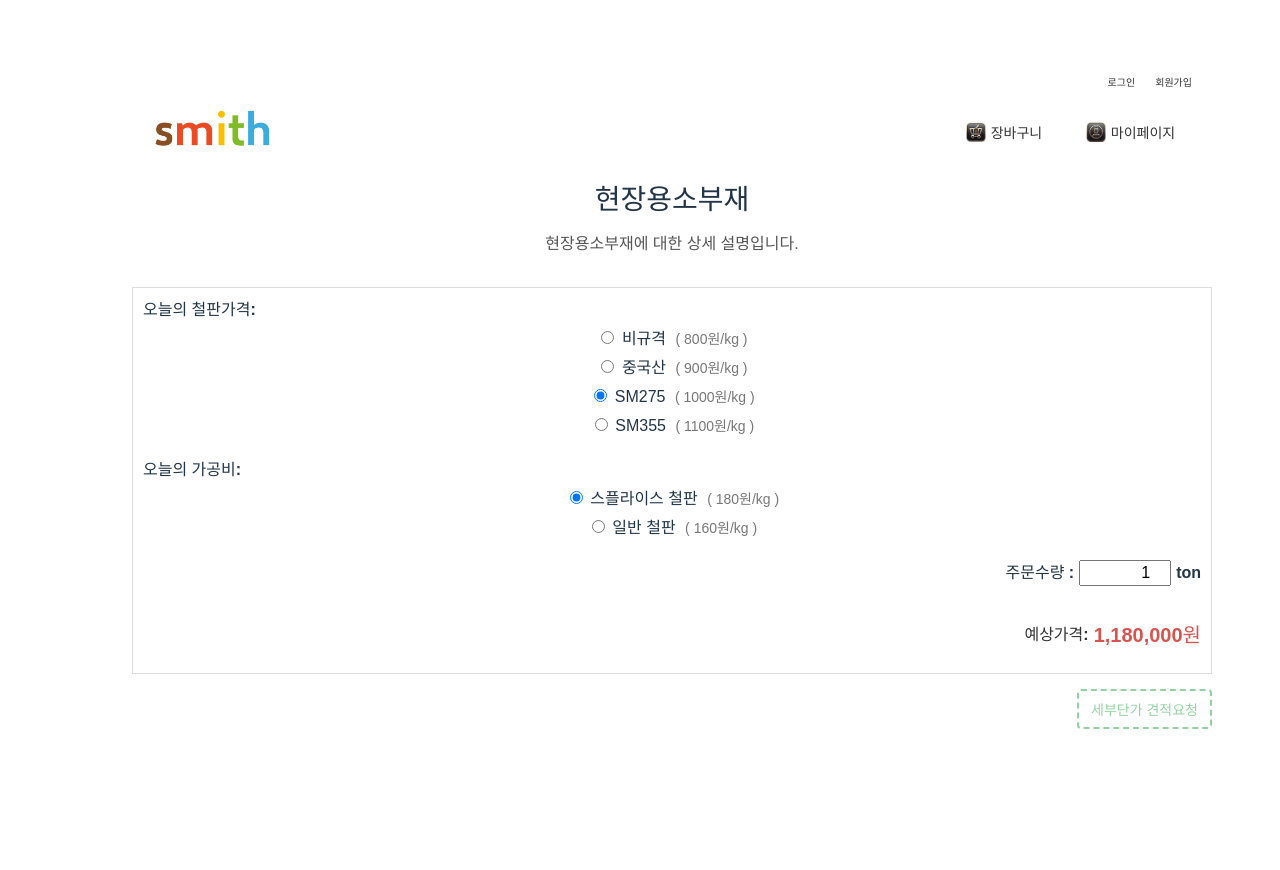
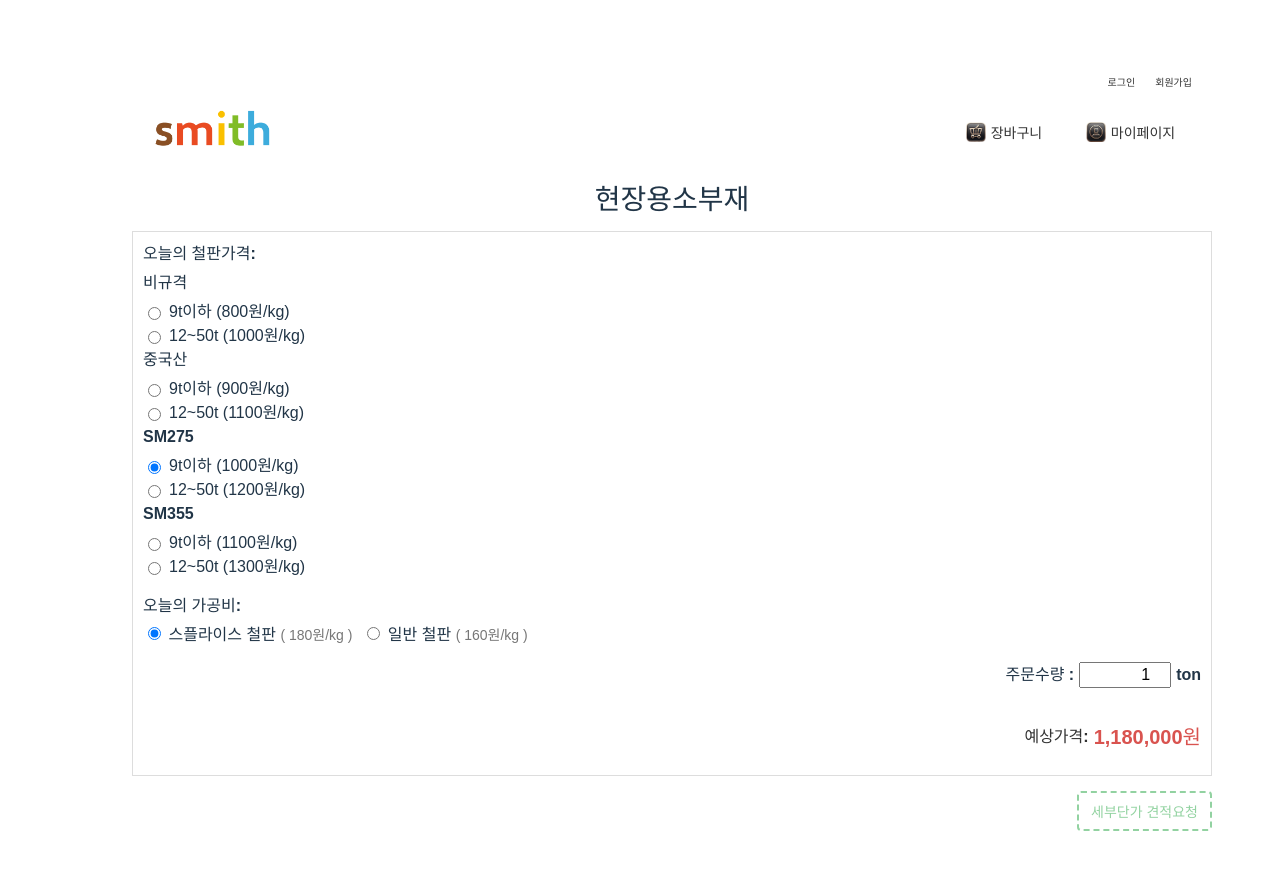
Before and after one commit to Agrain7/Smith-Frontend, a Vue app: page /product/1 in a window 1280 px wide. Shown: the top 870 px of the page. Before the commit the page ends 813 px from the top, so only its background shows below. Built offline with nearby package versions, Linux system fonts and the light colour scheme; no server answers.

Commit message:
디테일페이지 업데이트2

```diff
--- a/src/components/ProductDetail.vue
+++ b/src/components/ProductDetail.vue
@@ -1,37 +1,35 @@
 <template>
   <div class="product-detail">
-    <!-- 왼쪽 영역: 이미지 제거 -->
-
     <!-- 오른쪽 영역: 제품 정보 및 액션 영역 -->
     <div class="right-side">
-      <!-- 중앙 섹션: 제품명, 설명 -->
+      <!-- 중앙 섹션: 제품명만 표시 -->
       <div class="middle-section">
         <h1 class="product-name">{{ product.name }}</h1>
-        <p class="product-description">{{ product.description }}</p>
       </div>
 
-      <!-- 주문 정보 섹션 (두 그룹: 철판가격 선택 및 가공비 선택) -->
+      <!-- 주문 정보 섹션 -->
       <div class="order-info">
-        <!-- 재료 선택 영역: 오늘의 철판가격 -->
+        <!-- 오늘의 철판가격 영역 -->
         <div class="order-left">
           <p class="price-title">오늘의 철판가격:</p>
           <div class="material-selection">
-            <label>
-              <input type="radio" value="비규격" v-model="selectedMaterial" />
-              비규격 <span class="material-price">( {{ priceConfig["비규격"]["9t이하"] }}원/kg )</span>
-            </label>
-            <label>
-              <input type="radio" value="중국산" v-model="selectedMaterial" />
-              중국산 <span class="material-price">( {{ priceConfig["중국산"]["9t이하"] }}원/kg )</span>
-            </label>
-            <label>
-              <input type="radio" value="SM275" v-model="selectedMaterial" />
-              SM275 <span class="material-price">( {{ priceConfig["SM275"]["9t이하"] }}원/kg )</span>
-            </label>
-            <label>
-              <input type="radio" value="SM355" v-model="selectedMaterial" />
-              SM355 <span class="material-price">( {{ priceConfig["SM355"]["9t이하"] }}원/kg )</span>
-            </label>
+            <div class="material-options">
+              <!-- 반복: 각 재료 그룹 -->
+              <div v-for="material in materials" :key="material" class="material-group">
+                <span class="material-label">{{ material }}</span>
+                <div class="weight-options">
+                  <!-- 각 재료별 두 무게 카테고리 -->
+                  <label v-for="weight in weightCategories" :key="material + '_' + weight">
+                    <input type="radio"
+                           :value="material + '_' + weight"
+                           v-model="selectedMaterialOption" />
+                    <span>
+                      {{ weight }} ({{ priceConfig[material][weight] }}원/kg)
+                    </span>
+                  </label>
+                </div>
+              </div>
+            </div>
           </div>
         </div>
 
@@ -50,7 +48,7 @@
           </div>
         </div>
 
-        <!-- 오른쪽 영역: 주문수량 및 가격 -->
+        <!-- 주문 수량 및 예상 가격 영역 -->
         <div class="order-right">
           <div class="quantity-input">
             <span>주문수량 :</span>
@@ -75,7 +73,7 @@
       </div>
     </div>
 
-    <!-- 모달 컴포넌트 (로그인 상태라면 열림) -->
+    <!-- 모달 컴포넌트 (로그인 상태일 때 표시) -->
     <EstimateRequestModal
       v-if="showEstimateModal"
       :userData="currentUserData"
@@ -96,7 +94,7 @@ export default {
   },
   data() {
     return {
-      // 제품 목록은 그대로 유지 (필요한 경우 업데이트)
+      // 제품 목록 (이미지 등은 그대로 유지)
       products: {
         '현장용소부재': {
           image: product1,
@@ -114,26 +112,34 @@ export default {
           description: '브라켓에 대한 상세 설명입니다.'
         }
       },
-      selectedMaterial: 'SM275',          // 재료 선택 (기본값)
-      selectedProcessingFee: '스플라이스 철판',  // 가공비 선택 (기본값)
+      // 재료 선택: material과 무게 카테고리 결합 (예: "SM275_9t이하")
+      selectedMaterialOption: 'SM275_9t이하',
+      // 가공비 선택: 기본값
+      selectedProcessingFee: '스플라이스 철판',
       quantity: 1,
       showEstimateModal: false,
+      // 반복용 배열
+      materials: ["비규격", "중국산", "SM275", "SM355"],
+      weightCategories: ["9t이하", "12~50t"],
     }
   },
   computed: {
-    // Vuex 스토어의 가격 설정 값을 가져옴
+    // Vuex 스토어에서 가격 설정 값을 가져옴
     priceConfig() {
       return this.$store.state.priceConfig;
     },
-    // 제품 정보는 그대로 사용 (이미지 제외)
+    // 제품 정보: 이미지 제외하고 제품명만 사용 (설명 제거)
     product() {
       const productId = this.$route.params.productId;
       const baseProduct = this.products[productId] || this.products['현장용소부재'];
       return baseProduct;
     },
     computedPrice() {
-      // 여기서는 기본적으로 '9t이하' 가격을 사용한다고 가정
-      const materialPrice = this.priceConfig[this.selectedMaterial]["9t이하"] || 0;
+      // selectedMaterialOption 형식: "SM275_9t이하"
+      const parts = this.selectedMaterialOption.split('_');
+      const material = parts[0];
+      const weight = parts[1];
+      const materialPrice = this.priceConfig[material][weight] || 0;
       const processingFee = this.priceConfig.processingFee[this.selectedProcessingFee] || 0;
       return (materialPrice + processingFee) * 1000 * this.quantity;
     },
@@ -184,8 +190,6 @@ export default {
   box-sizing: border-box;
   font-family: 'Noto Sans KR', sans-serif;
 }
-/* 왼쪽 이미지 영역 제거하므로 .left-side 관련 스타일은 삭제 */
-
 /* 오른쪽 영역 전체 */
 .right-side {
   flex: 1;
@@ -193,8 +197,7 @@ export default {
   flex-direction: column;
   gap: 15px;
 }
-
-/* 중앙 섹션: 제품명, 설명 */
+/* 중앙 섹션: 제품명만 표시 (설명 제거) */
 .middle-section {
   text-align: center;
 }
@@ -203,11 +206,6 @@ export default {
   font-weight: bold;
   margin: 0;
 }
-.product-description {
-  font-size: 16px;
-  color: #555;
-}
-
 /* 주문 정보 섹션 */
 .order-info {
   display: flex;
@@ -226,15 +224,29 @@ export default {
   margin: 0 0 5px;
   text-align: left;
 }
-.material-selection label,
-.processing-selection label {
+/* 재료 선택 및 가공비 선택 영역 */
+.material-selection, .processing-selection {
+  display: flex;
+  flex-wrap: wrap;
+  gap: 10px;
+}
+.material-group {
+  display: flex;
+  flex-direction: column;
+  align-items: flex-start;
+}
+.material-label {
+  font-weight: bold;
+  margin-bottom: 5px;
+}
+.weight-options label {
   font-size: 16px;
   cursor: pointer;
-  margin-bottom: 5px;
-  display: block;
+  display: flex;
+  align-items: center;
+  gap: 5px;
 }
 .material-price {
-  margin-left: 5px;
   font-size: 14px;
   color: #777;
 }
@@ -282,7 +294,6 @@ export default {
   color: #d9534f;
   margin: 0;
 }
-
 /* 견적 요청 버튼 영역 */
 .estimate-request {
   display: flex;
```
